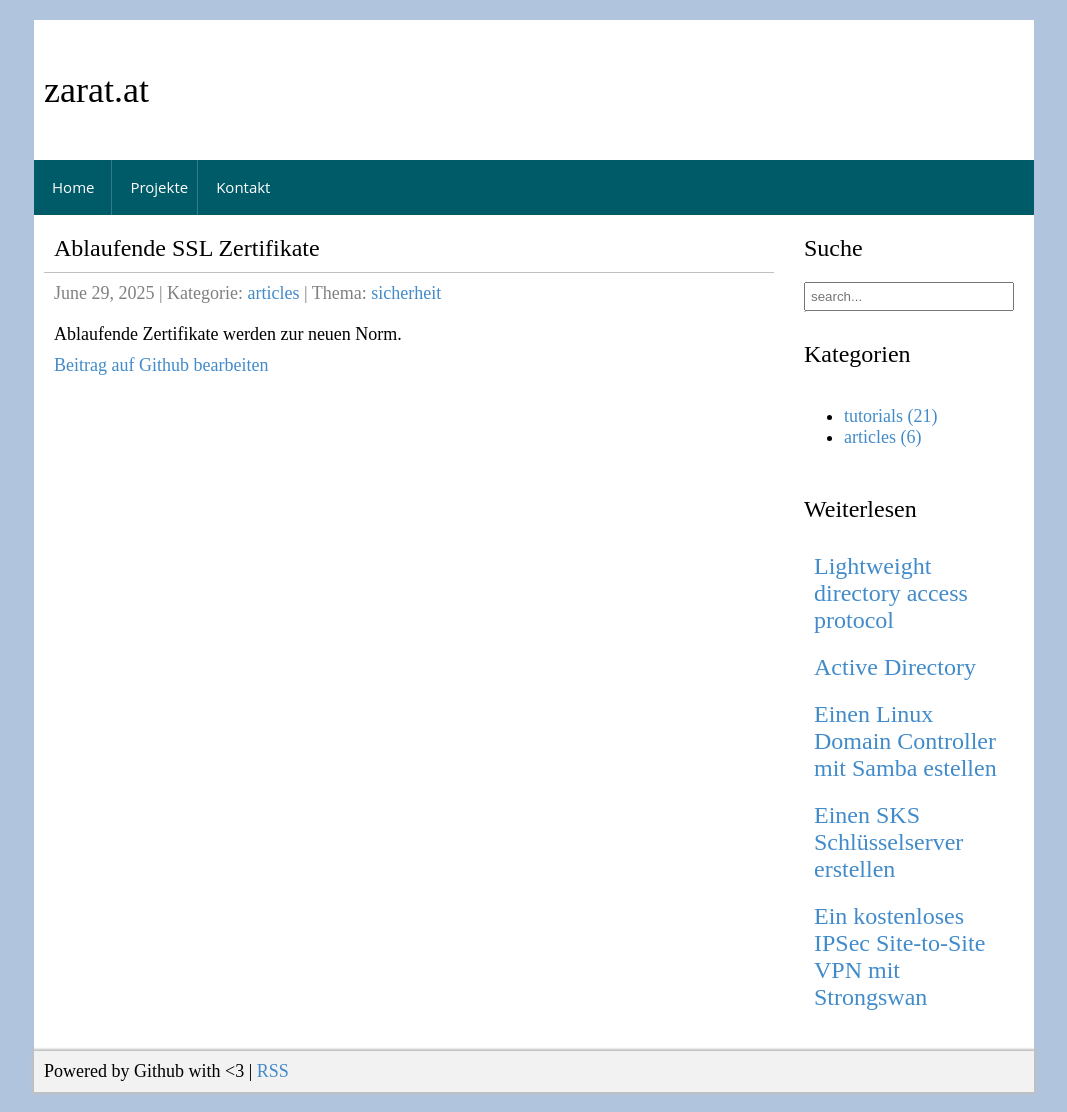
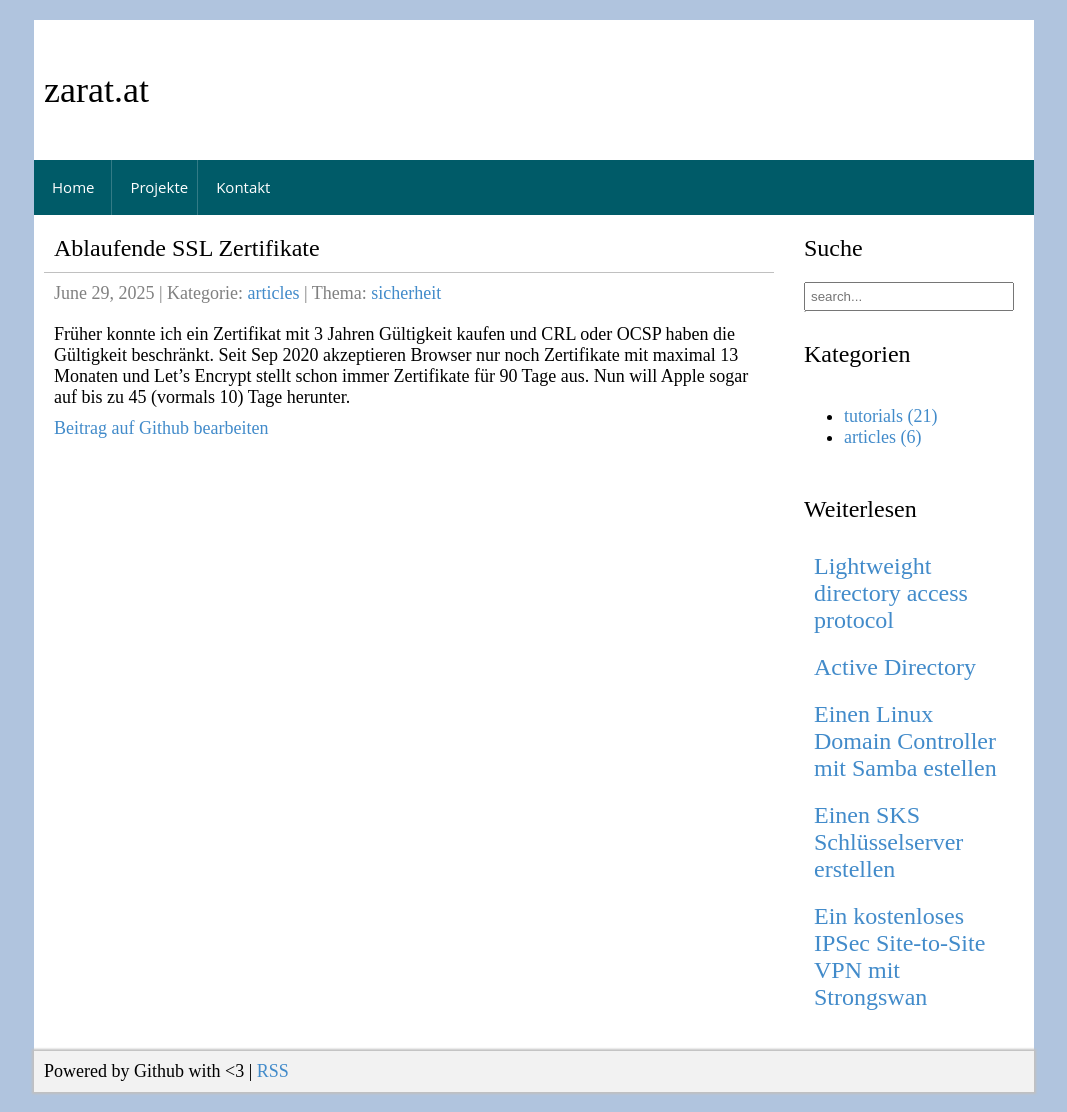
Before and after one commit to zarat/zarat.github.io, a Jekyll site: the page built from _posts/2025-06-29-ablaufende-ssl-zertifikate.markdown, in a window 1280 px wide. Shown: the whole page, without its empty margins (106-1173 px from the left). Built offline with Jekyll 4.4.1, drawn with Linux system fonts in a browser that asks for light colours.

Commit message:
Update 2025-06-29-ablaufende-ssl-zertifikate.markdown

```diff
--- a/_posts/2025-06-29-ablaufende-ssl-zertifikate.markdown
+++ b/_posts/2025-06-29-ablaufende-ssl-zertifikate.markdown
@@ -7,6 +7,5 @@
 permalink: /blog/ablaufende-ssl-zertifikate
 ---
 
-Ablaufende Zertifikate
+Früher konnte ich ein Zertifikat mit 3 Jahren Gültigkeit kaufen und CRL oder OCSP haben die Gültigkeit beschränkt. Seit Sep 2020 akzeptieren Browser nur noch Zertifikate mit maximal 13 Monaten und Let's Encrypt stellt schon immer Zertifikate für 90 Tage aus. Nun will Apple sogar auf bis zu 45 (vormals 10) Tage herunter.
 <!--excerpt_separator-->
-werden zur neuen Norm.
```
